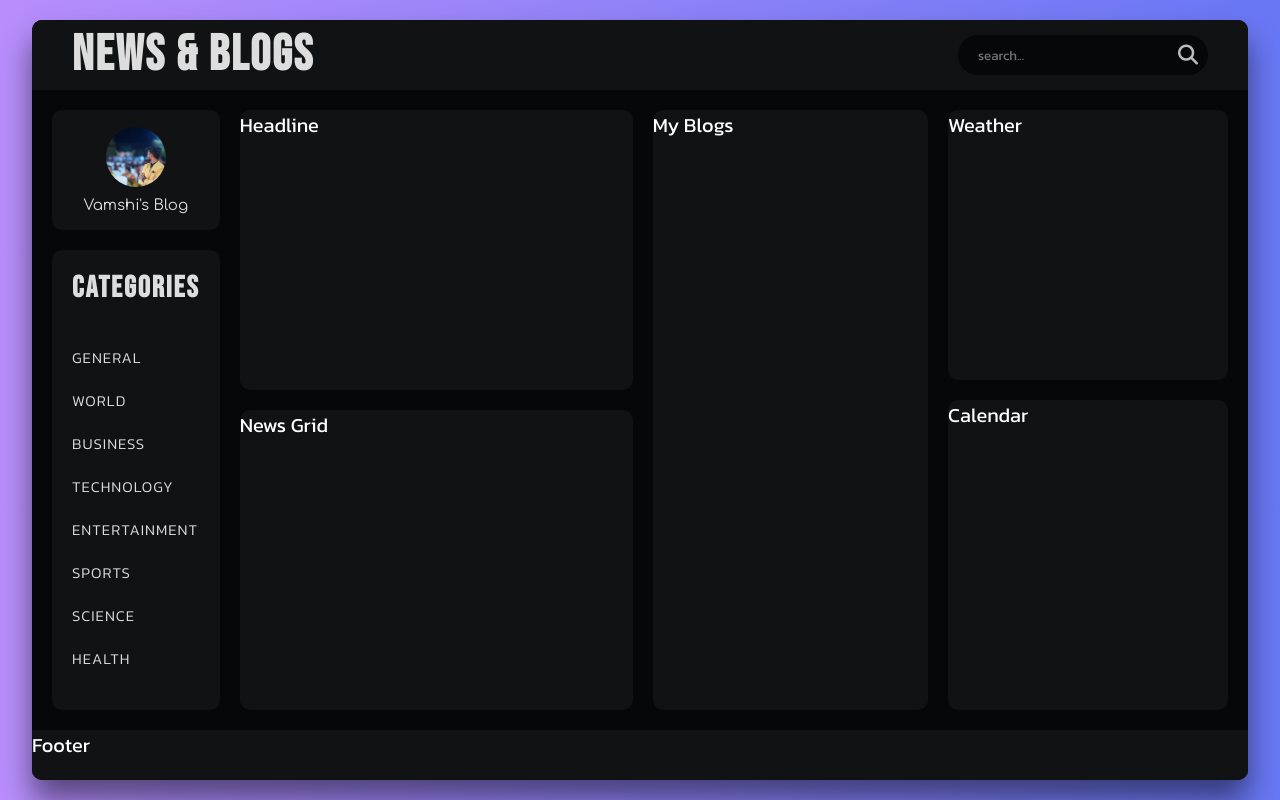
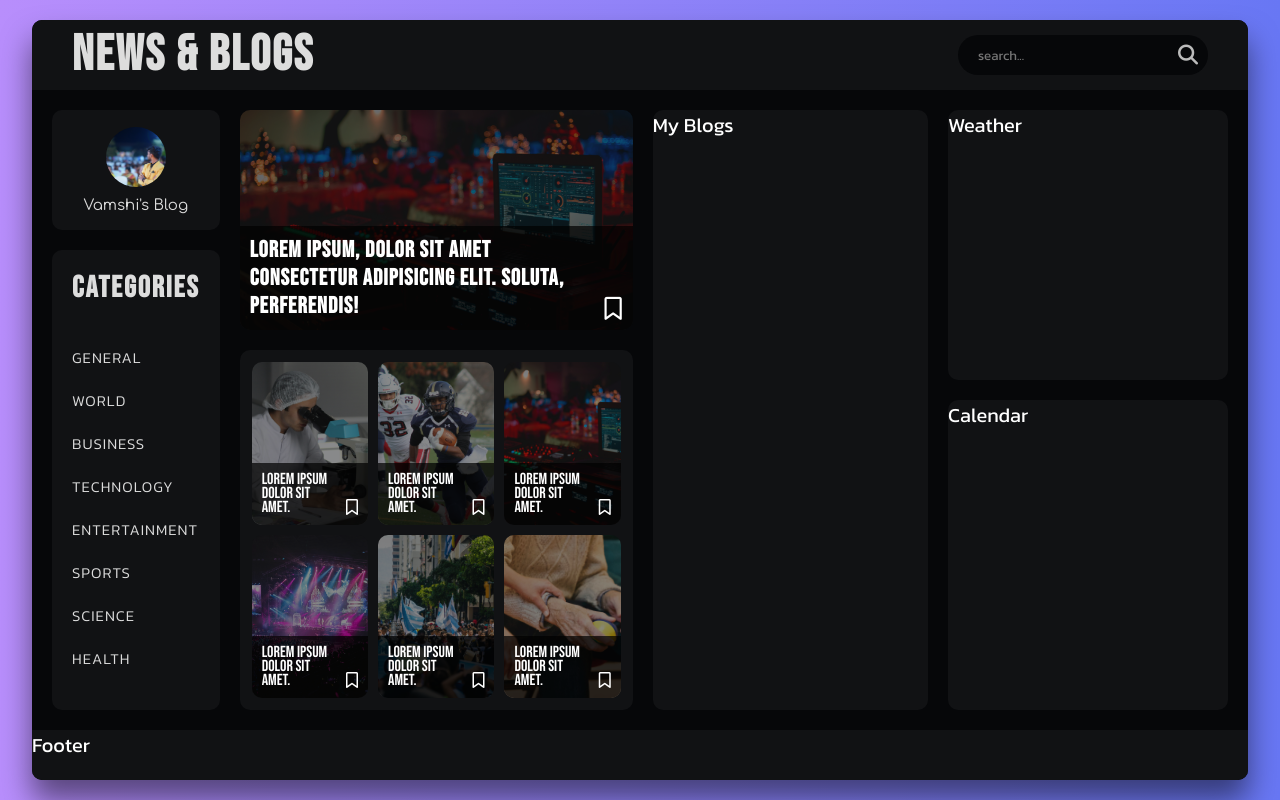
Before and after one commit to VamshiChirumani/NewsAndBlogsApp, a React (Vite) app in the folder news-blogs-app/: page / in a window 1280 px wide. Built offline with nearby package versions, Linux system fonts and the light colour scheme.

Commit message:
updated news headline and news grid on page

```diff
--- a/news-blogs-app/src/Components/News.css
+++ b/news-blogs-app/src/Components/News.css
@@ -169,18 +169,87 @@
 
 .headline{
     width: 100%;
-    height: calc(50% - 2rem);
+    height: calc(40% - 2rem);
     background-color: #111214;
     border-radius: 1rem;
     margin-bottom: 2rem;
+    position: relative;
+}
+
+.headline-title{
+    width: 100%;
+    position: absolute;
+    bottom: 0;
+    left: 0;
+    padding: 1rem 4rem 1rem 1rem;
+    font-family: 'Bebas Neue', sans-serif;
+    font-size: clamp(1.5rem, 1.8cqi, 3rem);
+    letter-spacing: 0.1rem;
+    color: #fff;
+    background-color: rgba(0, 0, 0, 0.7);
+    border-radius: 0 0 1rem 1rem;
+}
+
+.bookmark{
+    position: absolute;
+    bottom: 1rem;
+    right: 1rem;
+    cursor: pointer;
+}
+
+.headline img{
+    width: 100%;
+    height: 100%;
+    object-fit: cover;
+    border-radius: 1rem;
+    opacity: 0.4;
 }
 
 .news-grid{
     width: 100%;
-    height: 50%;
+    height: 60%;
     background-color: #111214;
     border-radius: 1rem;
+    display: grid;
+    grid-template-columns: repeat(3, 1fr);
+    grid-template-rows: repeat(2,1fr);
+    gap: 1rem;
+    padding: 1.2rem;
+    justify-items: center;
+    align-items: center;
 }
+
+.news-grid-item{
+    width: 100%;
+    height: 100%;
+    min-height: 15rem;
+    border-radius: 1rem;
+    position: relative;
+}
+
+.news-grid-item h3{
+    position: absolute;
+    bottom: 0;
+    left: 0;
+    padding: 1rem 3rem 1rem 1rem;
+    font-family: 'Bebas Neue', sans-serif;
+    line-height: 1.4rem;
+    font-size: 1.6rem;
+    font-weight: 300;
+    background-color: rgba(0, 0, 0, 0.7);
+    width: 100%;
+    border-radius: 0 0 1rem 1rem;
+}
+
+.news-grid-item img{
+    width: 100%;
+    height: 100%;
+    display: block;
+    object-fit: cover;
+    border-radius: 1rem;
+    opacity: 0.5;
+}
+
 
 .my-blogs{
     width: clamp(20rem, 27cqi, 28%);
--- a/news-blogs-app/src/Components/News.jsx
+++ b/news-blogs-app/src/Components/News.jsx
@@ -3,6 +3,12 @@
 import Calendar from './Calendar'
 import './News.css'
 import userImg from '../assets/images/DSC05373.JPG'
+import techImg from '../assets/images/tech.jpg'
+import scienceImg from '../assets/images/science.jpg'
+import sportsImg from '../assets/images/sports.jpg'
+import healthImg from '../assets/images/health.jpg'
+import enterImg from '../assets/images/entertainment.jpg'
+import nationImg from '../assets/images/nation.jpg'
 
 const News = () => {
   return (
@@ -61,8 +67,59 @@
           </nav>
         </div>
         <div className="news-section">
-          <div className="headline">Headline</div>
-          <div className="news-grid">News Grid</div>
+          <div className="headline">
+            <img src={techImg} alt="Headline Image" />
+            <h2 className="headline-title">
+              Lorem ipsum, dolor sit amet consectetur adipisicing elit. Soluta,
+              perferendis!
+              <i className="fa-regular fa-bookmark bookmark"></i>
+            </h2>
+          </div>
+
+          <div className="news-grid">
+            <div className="news-grid-item">
+              <img src={scienceImg} alt="News Image" />
+              <h3>
+                Lorem ipsum dolor sit amet.
+                <i className="fa-regular fa-bookmark bookmark"></i>
+              </h3>
+            </div>
+            <div className="news-grid-item">
+              <img src={sportsImg} alt="News Image" />
+              <h3>
+                Lorem ipsum dolor sit amet.
+                <i className="fa-regular fa-bookmark bookmark"></i>
+              </h3>
+            </div>
+            <div className="news-grid-item">
+              <img src={techImg} alt="News Image" />
+              <h3>
+                Lorem ipsum dolor sit amet.
+                <i className="fa-regular fa-bookmark bookmark"></i>
+              </h3>
+            </div>
+            <div className="news-grid-item">
+              <img src={enterImg} alt="News Image" />
+              <h3>
+                Lorem ipsum dolor sit amet.
+                <i className="fa-regular fa-bookmark bookmark"></i>
+              </h3>
+            </div>
+            <div className="news-grid-item">
+              <img src={nationImg} alt="News Image" />
+              <h3>
+                Lorem ipsum dolor sit amet.
+                <i className="fa-regular fa-bookmark bookmark"></i>
+              </h3>
+            </div>
+            <div className="news-grid-item">
+              <img src={healthImg} alt="News Image" />
+              <h3>
+                Lorem ipsum dolor sit amet.
+                <i className="fa-regular fa-bookmark bookmark"></i>
+              </h3>
+            </div>
+          </div>
         </div>
         <div className="my-blogs">My Blogs</div>
         <div className="weather-calendar">
```
